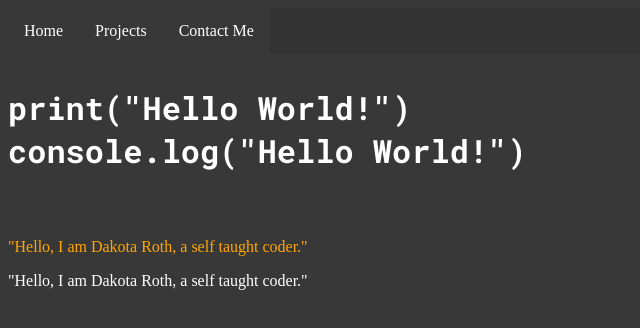
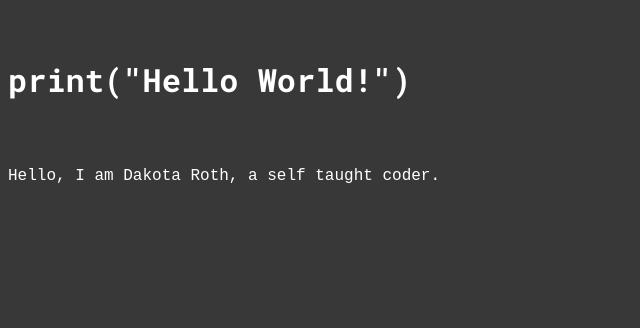
Before and after one commit to Codaea/Codaea, a plain HTML site: page index.html in a window 1280 px wide. Shown: the whole page, without its empty margins (0-640 px from the left). Drawn offline with Linux system fonts and the light colour scheme.

Commit message:
me being dumb

```diff
--- a/index.html
+++ b/index.html
@@ -10,24 +10,17 @@
 
     </head>
     <body>
+        <br>
 
-        <div class="navBar">
-            <ul>
-                <li><a>Home</a></li>
-                <li><a>Projects</a></li>
-                <li><a>Contact Me</a></li>
-            </ul>
-
-        </div>
         <div class="top-card">
         <p class="f1">
-            print("Hello World!") <br>
-            console.log("Hello World!")
+            print("Hello World!")
+
+            <br>
         </p>
         <br>
-        <p class="orange">"Hello, I am Dakota Roth, a self taught coder."</p>
         <p>
-            "Hello, I am Dakota Roth, a self taught coder."
+            Hello, I am Dakota Roth, a self taught coder.
         </p>
     </div>
     </body>
--- a/main.css
+++ b/main.css
@@ -1,31 +1,10 @@
 
-.navBar ul {
-    list-style-type: none;
-    margin: 0;
-    padding: 0;
-    overflow: hidden;
-    background-color: #333;
-  }
 
-.navBar li {
-    float: left;
-  }
-
-.navBar li a {
-    display: block;
-    color: white;
-    text-align: center;
-    padding: 14px 16px;
-    text-decoration: none;
-    cursor: pointer;
-  }
-
-.navBar li a:hover {
-    background-color: rgb(141, 141, 141);
-  }
 
 *{
     background-color: rgb(56, 56, 56);
+    font-family: monospace;
+    font-size: 12pt;
 }
 .top-card{
     background-color: rgb(56, 56, 56);
```
